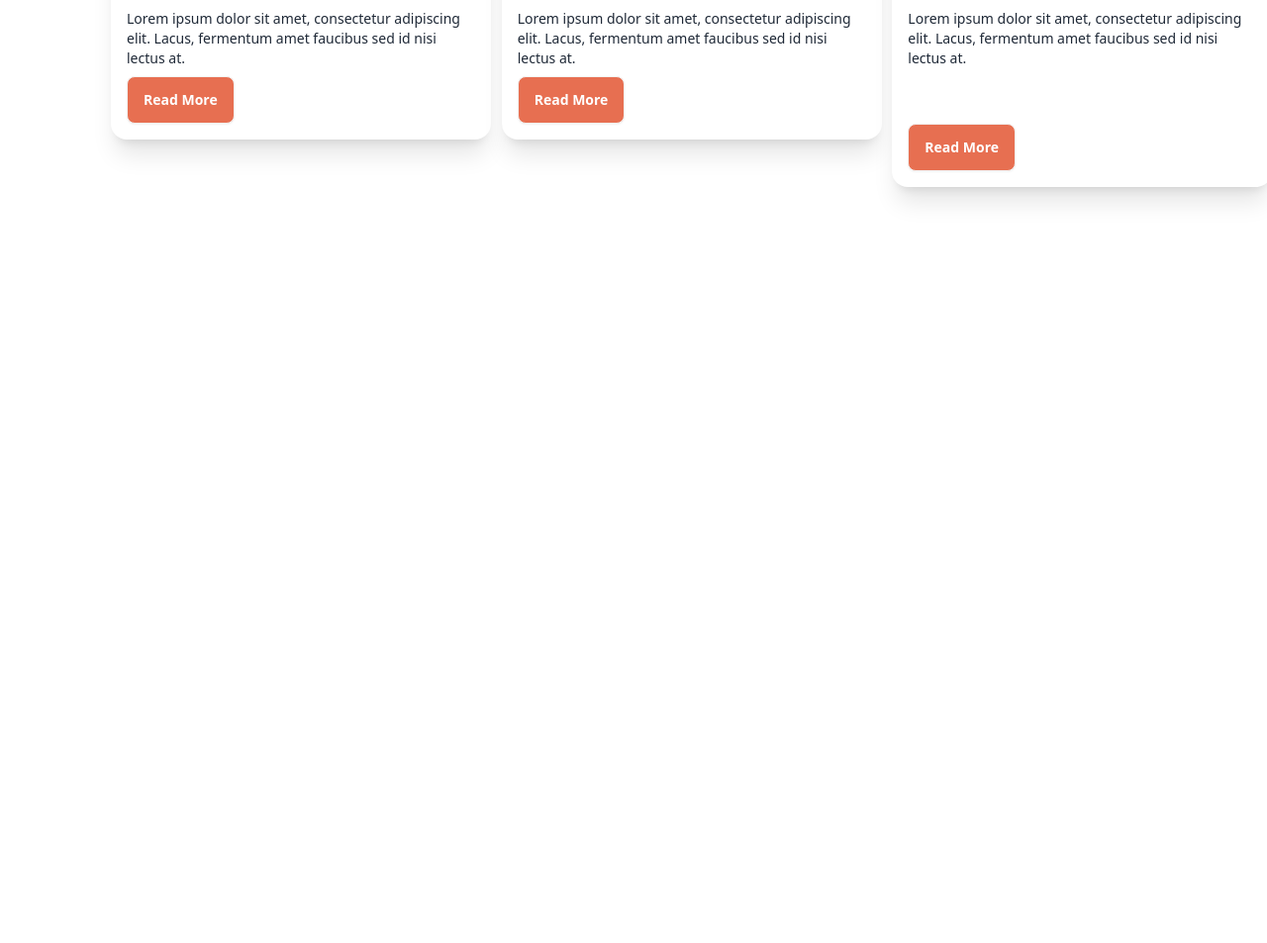
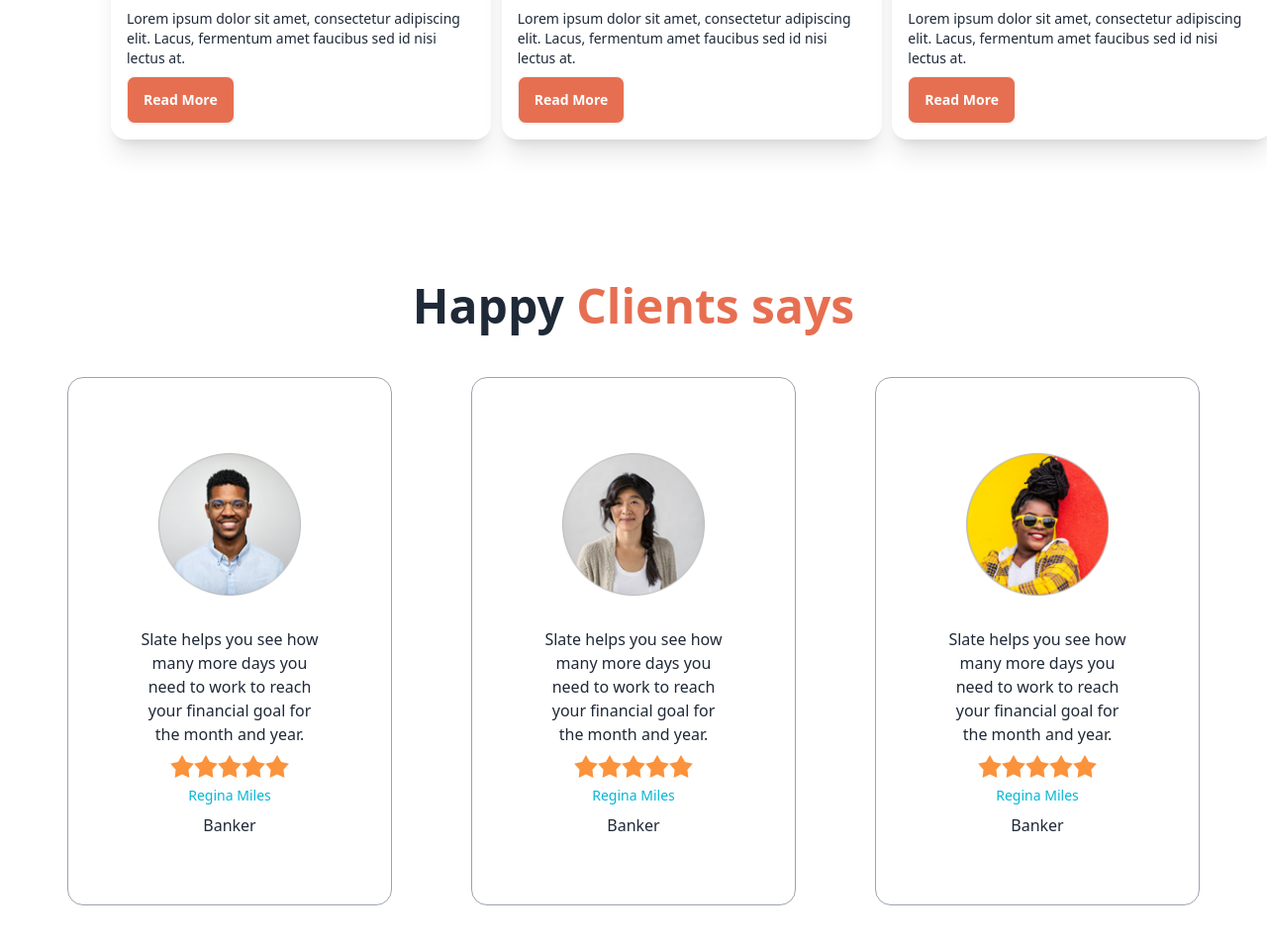
Before and after one commit to Najmulsp/Bike-Selling-Web, a plain HTML site: page index.html in a window 1280 px wide. Shown: the part 1604-2557 px from the top of the page at 99% size. Before the commit the page ends 1889 px from the top, so only its background shows below. Drawn offline with nearby package versions, Linux system fonts and the light colour scheme.

Commit message:
added claints reveiw

```diff
--- a/index.html
+++ b/index.html
@@ -174,7 +174,7 @@
         </div>
       </div>
       <!-- third card -->
-    <div class="card card-compact w-96 bg-base-100 shadow-xl ml-12 lg:ml-12">
+    <div class="card card-compact w-96 bg-base-100 shadow-xl ml-12 lg:ml-12 mb-12">
         <figure><img src="images/others/latest3.png" alt="Shoes" /></figure>
         <div class="card-body">
           <h2 class="card-title text-3xl">2021 Honda CBR500R</h2>
@@ -188,6 +188,75 @@
 
 
 </section>
+<!-- happy clains -->
+<section class="my-24">
+    <h3 class="text-5xl  mb-12 font-semibold text-center">Happy <span class="text-bike-primary">Clients says</span></h3>
+    <!-- first preveiw -->
+    <div class="grid gap-10 grid-cols-1 lg:grid-cols-3 lg:mx-12">
+        <div class="card mx-5   bg-base-100 p-9 border border-gray-400">
+            <figure class="px-10 pt-10">
+              <img class="w-36" src="images/others/user-1.png" alt="Shoes" class="rounded-xl" />
+            </figure>
+            <div class="card-body items-center text-center">
+              <p>Slate helps you see how
+                many more days you need
+                to work to reach your financial
+                goal for the month and year.</p>
+                <div class="rating">
+                    <input type="radio" name="rating-2" class="mask mask-star-2 bg-orange-400" />
+                    <input type="radio" name="rating-2" class="mask mask-star-2 bg-orange-400"  />
+                    <input type="radio" name="rating-2" class="mask mask-star-2 bg-orange-400" />
+                    <input type="radio" name="rating-2" class="mask mask-star-2 bg-orange-400" />
+                    <input type="radio" name="rating-2" class="mask mask-star-2 bg-orange-400" checked />
+                  </div>
+                  <p class="text-cyan-500 text-sm">Regina Miles</p>
+                  <p>Banker</p>
+            </div>
+          </div>
+        <div class="card mx-5    bg-base-100 p-9 border border-gray-400">
+            <figure class="px-10 pt-10">
+              <img class="w-36" src="images/others/user-2.png" alt="Shoes" class="rounded-xl" />
+            </figure>
+            <div class="card-body items-center text-center">
+              <p>Slate helps you see how
+                many more days you need
+                to work to reach your financial
+                goal for the month and year.</p>
+                <div class="rating">
+                    <input type="radio" name="rating-2" class="mask mask-star-2 bg-orange-400" />
+                    <input type="radio" name="rating-2" class="mask mask-star-2 bg-orange-400"  />
+                    <input type="radio" name="rating-2" class="mask mask-star-2 bg-orange-400" />
+                    <input type="radio" name="rating-2" class="mask mask-star-2 bg-orange-400" />
+                    <input type="radio" name="rating-2" class="mask mask-star-2 bg-orange-400" checked />
+                  </div>
+                  <p class="text-cyan-500 text-sm">Regina Miles</p>
+                  <p>Banker</p>
+            </div>
+          </div>
+        <div class="card mx-5    bg-base-100 p-9 border border-gray-400">
+            <figure class="px-10 pt-10">
+              <img class="w-36" src="images/others/user-3.png" alt="Shoes" class="rounded-xl" />
+            </figure>
+            <div class="card-body items-center text-center">
+              <p>Slate helps you see how
+                many more days you need
+                to work to reach your financial
+                goal for the month and year.</p>
+                <div class="rating">
+                    <input type="radio" name="rating-2" class="mask mask-star-2 bg-orange-400" />
+                    <input type="radio" name="rating-2" class="mask mask-star-2 bg-orange-400"  />
+                    <input type="radio" name="rating-2" class="mask mask-star-2 bg-orange-400" />
+                    <input type="radio" name="rating-2" class="mask mask-star-2 bg-orange-400" />
+                    <input type="radio" name="rating-2" class="mask mask-star-2 bg-orange-400" checked />
+                  </div>
+                  <p class="text-cyan-500 text-sm">Regina Miles</p>
+                  <p>Banker</p>
+            </div>
+          </div>
+
+
+
+</section>
     </main>
     <footer>
 
```
